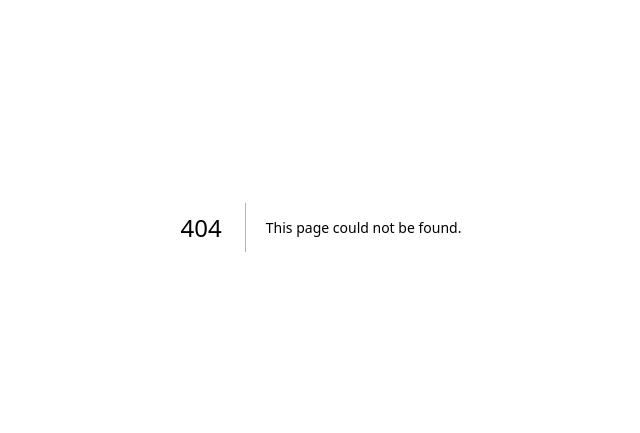
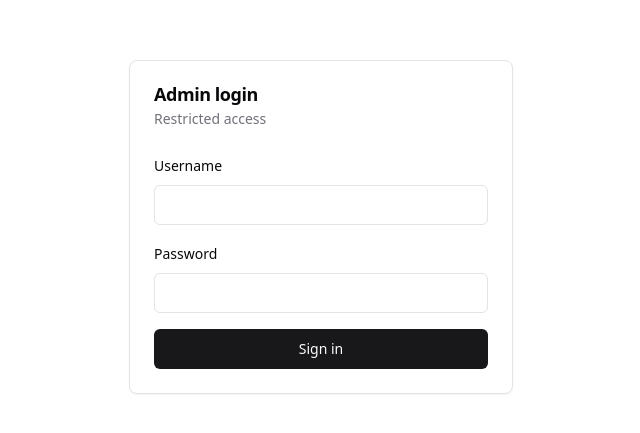
Before and after one commit to darkymark5511-png/socialdl, a Next.js app: page /admin/login in a window 1280 px wide. Before the commit this address had no page. Shown: the part 173-606 px from the top of the page, without its empty margins (319-959 px from the left). Built offline with nearby package versions, Linux system fonts and the light colour scheme.

Commit message:
feat: admin login page

```diff
--- /dev/null
+++ b/app/admin/login/page.tsx
@@ -0,0 +1,97 @@
+"use client";
+
+import { useState } from "react";
+import { signIn } from "next-auth/react";
+import { useRouter, useSearchParams } from "next/navigation";
+import { Loader2 } from "lucide-react";
+import { Button } from "@/components/ui/button";
+import { Input } from "@/components/ui/input";
+import {
+  Card,
+  CardContent,
+  CardDescription,
+  CardHeader,
+  CardTitle,
+} from "@/components/ui/card";
+
+export default function AdminLoginPage() {
+  const router = useRouter();
+  const search = useSearchParams();
+  const callbackUrl = search.get("callbackUrl") ?? "/admin";
+
+  const [username, setUsername] = useState("");
+  const [password, setPassword] = useState("");
+  const [error, setError] = useState<string | null>(null);
+  const [loading, setLoading] = useState(false);
+
+  async function onSubmit(e: React.FormEvent) {
+    e.preventDefault();
+    setLoading(true);
+    setError(null);
+    const res = await signIn("credentials", {
+      username,
+      password,
+      redirect: false,
+    });
+    setLoading(false);
+    if (res?.error) {
+      setError("Invalid credentials");
+      return;
+    }
+    router.push(callbackUrl);
+    router.refresh();
+  }
+
+  return (
+    <div className="flex min-h-screen items-center justify-center px-4">
+      <Card className="w-full max-w-sm">
+        <CardHeader>
+          <CardTitle>Admin login</CardTitle>
+          <CardDescription>Restricted access</CardDescription>
+        </CardHeader>
+        <CardContent>
+          <form onSubmit={onSubmit} className="space-y-4">
+            <div className="space-y-2">
+              <label className="text-sm font-medium" htmlFor="username">
+                Username
+              </label>
+              <Input
+                id="username"
+                value={username}
+                onChange={(e) => setUsername(e.target.value)}
+                autoComplete="username"
+                required
+              />
+            </div>
+            <div className="space-y-2">
+              <label className="text-sm font-medium" htmlFor="password">
+                Password
+              </label>
+              <Input
+                id="password"
+                type="password"
+                value={password}
+                onChange={(e) => setPassword(e.target.value)}
+                autoComplete="current-password"
+                required
+              />
+            </div>
+            {error && (
+              <p className="text-sm text-red-600 dark:text-red-400">{error}</p>
+            )}
+            <Button type="submit" className="w-full" disabled={loading}>
+              {loading ? (
+                <>
+                  <Loader2 className="mr-2 h-4 w-4 animate-spin" />
+                  Signing in
+                </>
+              ) : (
+                "Sign in"
+              )}
+            </Button>
+          </form>
+        </CardContent>
+      </Card>
+    </div>
+  );
+}
```
